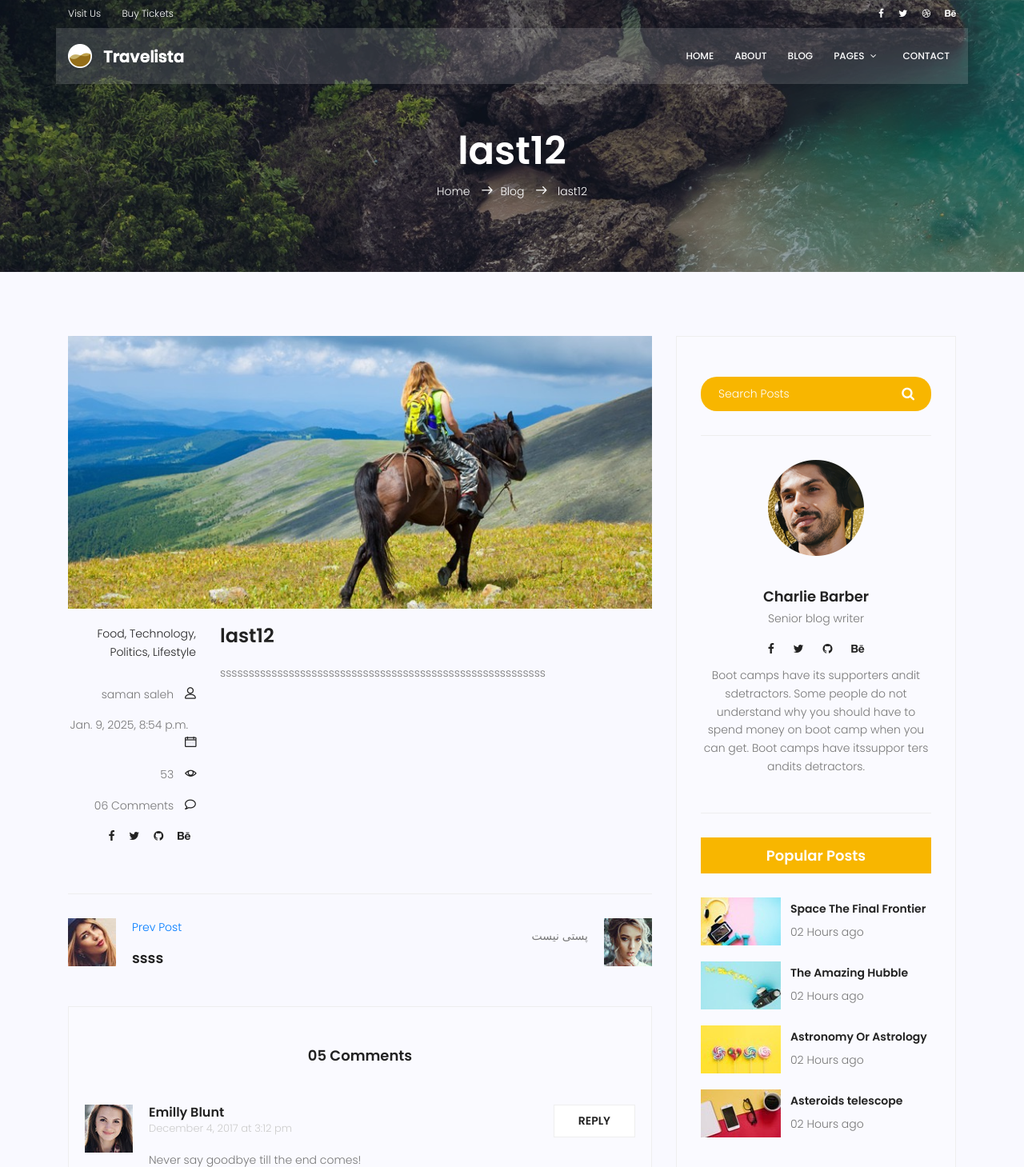
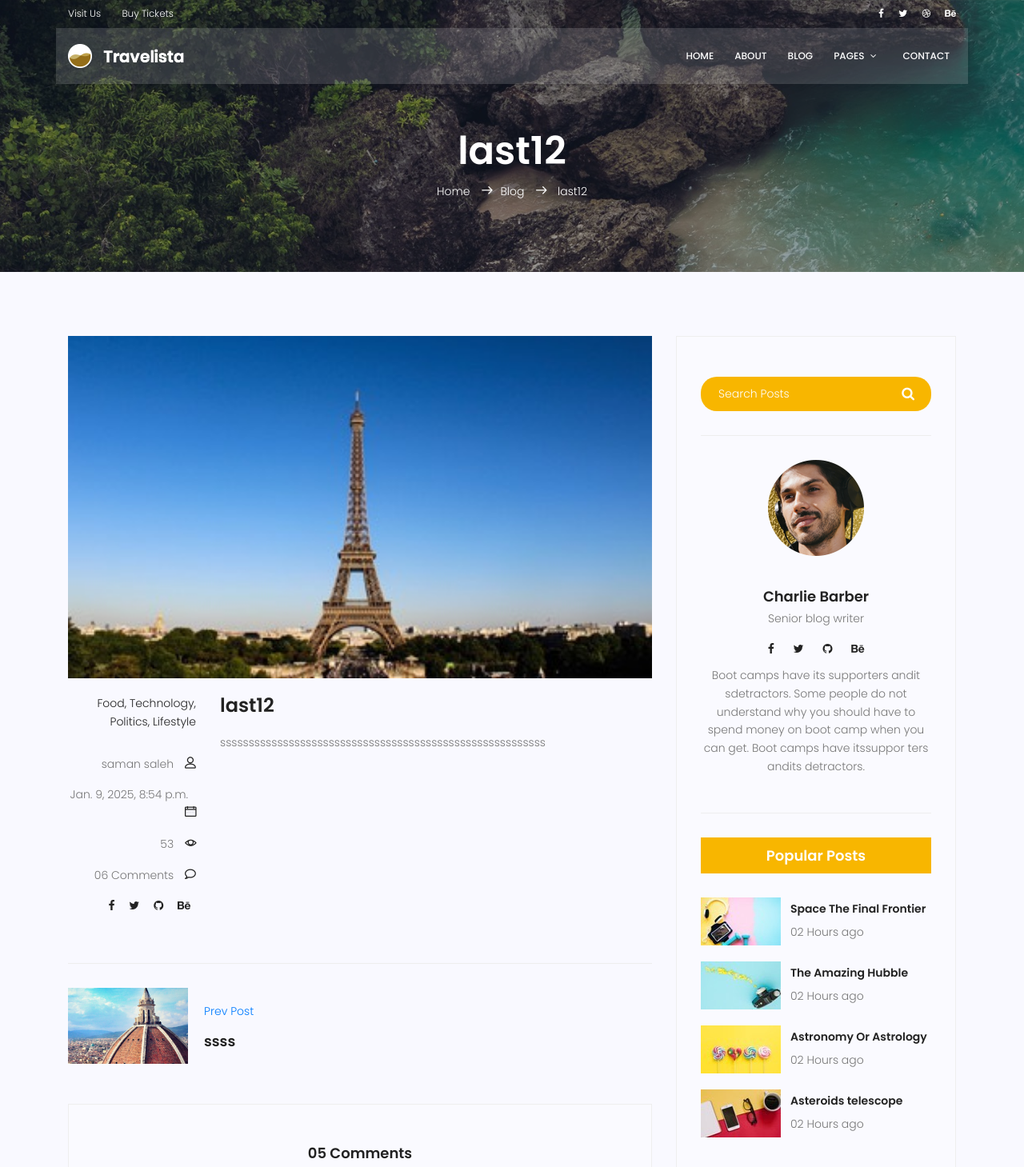
Before and after one commit to Always-Learningeek/Mysite, a Django app: page /blog/12 in a window 1280 px wide. Shown: the top 1459 px of the page at 80% size. Run offline with Django 5.2, Linux system fonts and the light colour scheme; data comes from the database, SQL or seed files in the repository; both versions use the stored data as it was after the commit; some libraries are stand-ins or nearby versions.

Commit message:
view queries and template codes were optimized
blog_single queries and blog-single.html template codes were optimized

```diff
--- a/blog/views.py
+++ b/blog/views.py
@@ -10,11 +10,12 @@ def blog_view(request):
 
 
 def blog_single(request, pid):
-    post = get_object_or_404(Post, pk=pid, status=1)
+    posts = Post.objects.filter(status=1)
+    post = get_object_or_404(posts, pk=pid)
     post.counted_views += 1
     post.save()
-    previous_post = Post.objects.filter(id__lt=post.pk).order_by('-id').first()
-    next_post = Post.objects.filter(id__gt=post.pk).order_by('id').first()
+    previous_post = posts.filter(id__lt=post.pk).order_by('-pk').first()
+    next_post = posts.filter(id__gt=post.pk).order_by('pk').first()
     context = {'post': post, 'previous_post': previous_post, 'next_post': next_post}
     return render(request, 'blog/blog-single.html', context)
 
--- a/templates/blog/blog-single.html
+++ b/templates/blog/blog-single.html
@@ -25,7 +25,7 @@
 							<div class="single-post row">
 								<div class="col-lg-12">
 									<div class="feature-img">
-										<img class="img-fluid" src="{% static 'img/blog/feature-img1.jpg' %}" alt="">
+										<img class="img-fluid" src="{{ post.image.url }}" alt="">
 									</div>
 								</div>
 								<div class="col-lg-3  col-md-3 meta-details">
@@ -58,9 +58,9 @@
 							<div class="navigation-area">
 								<div class="row">
 									<div class="col-lg-6 col-md-6 col-12 nav-left flex-row d-flex justify-content-start align-items-center">
+                                      {% if previous_post %}
 										<div class="thumb">
-                                            {% if previous_post %}
-											<a href="{% url 'blog:blog-single' previous_post.id %}"><img class="img-fluid" src="{% static 'img/blog/prev.jpg' %}" alt=""></a>
+											<a href="{% url 'blog:blog-single' previous_post.id %}"><img class="img-fluid" src="{{ previous_post.image.url }}" alt="" width="150" height="150"></a>
 										</div>
 										<div class="arrow">
 											<a href="{% url 'blog:blog-single' previous_post.id %}"><span class="lnr text-white lnr-arrow-left"></span></a>
@@ -68,26 +68,22 @@
 										<div class="detials">
 											<a href ="{% url 'blog:blog-single' previous_post.id %}"><p>Prev Post</p> </a>
 											<a href ="{% url 'blog:blog-single' previous_post.id %}"><h4> {{ previous_post.title }} </h4></a>
-                                            {% else %}
-                                            <p>پستی نیست</p>
-                                            {% endif %}
                                         </div>
+                                      {% endif %}
 									</div>
 									<div class="col-lg-6 col-md-6 col-12 nav-right flex-row d-flex justify-content-end align-items-center">
+                                      {% if next_post %}
 										<div class="detials">
-                                            {% if next_post %}
                                             <a href="{% url 'blog:blog-single' next_post.id %}"><p>Next Post</p></a>
                                             <a href="{% url 'blog:blog-single' next_post.id %}"><h4>{{ next_post.title }}</h4></a>
-                                            {% else %}
-                                                <p>پستی نیست</p>
-                                            {% endif %}
 										</div>
 										<div class="arrow">
-											<a href="{% url 'blog:blog-single' previous_post.id %}"><span class="lnr text-white lnr-arrow-right"></span></a>
+											<a href="{% url 'blog:blog-single' next_post.id %}"><span class="lnr text-white lnr-arrow-right"></span></a>
 										</div>
 										<div class="thumb">
-											<a href="{% url 'blog:blog-single' next_post.id %}"><img class="img-fluid" src="{% static 'img/blog/next.jpg' %}" alt=""></a>
+											<a href="{% url 'blog:blog-single' next_post.id %}"><img class="img-fluid" src="{{ next_post.image.url }}" alt="" width="130" height="150"></a>
 										</div>
+                                      {% endif %}
 									</div>
 								</div>
 							</div>
```
Also changed, not shown: db.sqlite3.
